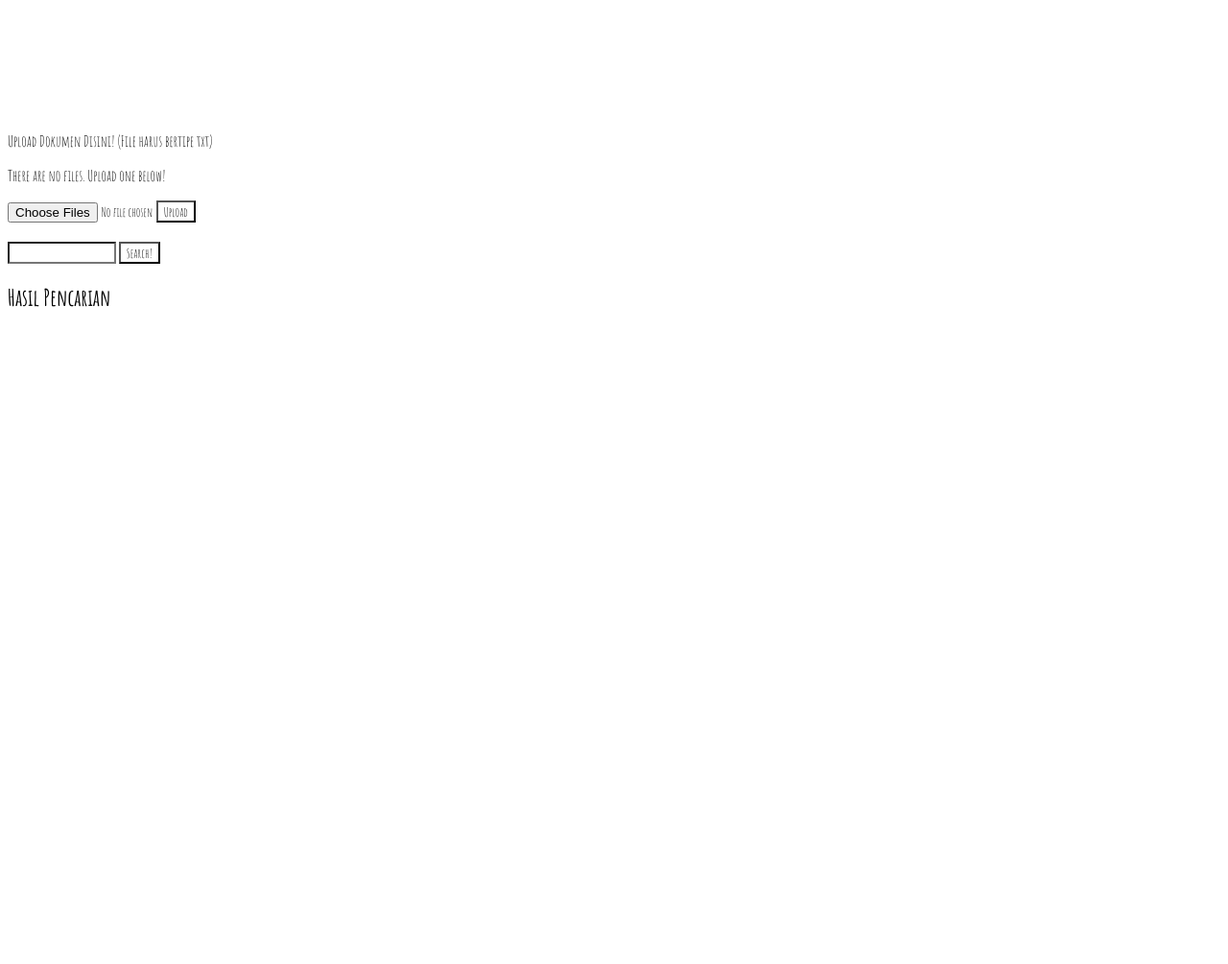
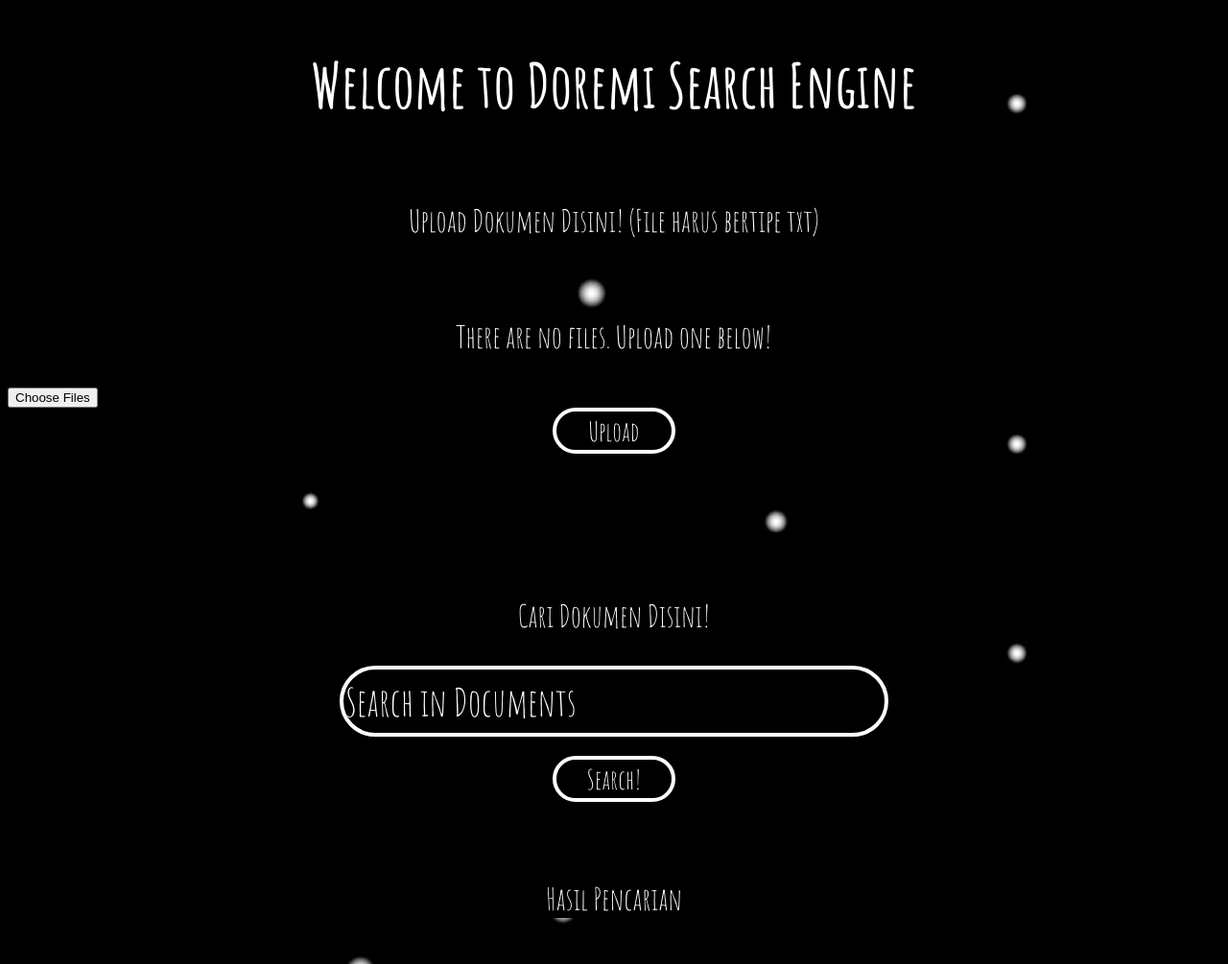
Before and after one commit to andresjerriels/Algeo02-19193, a Flask app: page / in a window 1280 px wide. Shown: the whole page at 96% size. Before the commit the page ends 320 px from the top, so only its background shows below. Run offline with Flask 2, Linux system fonts and the light colour scheme; data that the repository does not hold is empty.

Commit message:
nambah file css buat home v1

```diff
--- a/static/css/home.css
+++ b/static/css/home.css
@@ -1,6 +1,6 @@
 * {
     font-family: "Amatic SC", cursive;
-    background-color: white;
+    background-image: url('amongus-background.jpg');
 }
 
 h1 {
@@ -10,3 +10,50 @@ h1 {
     margin-top: 1.5rem;
     margin-bottom: 2rem;
 }
+
+a, p {
+    font-size: 2rem;
+    text-align: center;
+    margin: 2rem auto;
+    margin-top: 5rem;
+    color: white;
+}
+
+.hasil, .files {
+    margin: 3rem auto;
+}
+
+table, th, td {
+    border: 0.5rem solid white;
+    border-radius: 3rem;
+}
+
+#searchbar {
+    border: 0.25rem solid white;
+    background-color: black;
+    color: white;
+    width: 35rem;
+    height: 4rem;
+    border-radius: 4rem;
+    display: block;
+    margin: 0 auto;
+    font-size: 2.5rem;
+}
+
+.button {
+    width: 8rem;
+    font-size: 1.75rem;
+    height: 3rem;
+    color: white;
+    background-color: #679BF1;
+    border: 0.25rem solid white;
+    border-radius: 3rem;
+    display: block;
+    margin: 0 auto;
+}
+
+.button:hover {
+    background-color: white;
+    color: red;
+    border-color: cyan;
+}
--- a/templates/home.html
+++ b/templates/home.html
@@ -13,7 +13,7 @@
     {% if filenames|length < 1 %}
     <p>There are no files. Upload one below!</p>
     {% else %}
-    <h3>Daftar Dokumen</h3>
+    <p>Daftar Dokumen</p>
     <table>
         <tr>
             <th>File</th>
@@ -36,19 +36,22 @@
 
     <form method=post enctype=multipart/form-data>
         <input type=file name=file multiple accept=".txt">
-        <input type=submit value=Upload>
+        <br>
+        <input type=submit value=Upload class="button">
     </form>
 </div>
 <br>
 <div class="form">
     <form action="/search" method="POST">
-        <input type="text" name="query">
-        <input type="submit" value="Search!">
+        <p>Cari Dokumen Disini!</p>
+        <input type="text" name="query" value="Search in Documents" id="searchbar" required>
+        <br>
+        <input type="submit" value="Search!" class="button">
     </form>
 </div>
 
-<div>
-    <h2>Hasil Pencarian</h2>
+<div class="hasil">
+    <p>Hasil Pencarian</p>
     {% for element in array %}
     <a href="/uploads/{{ element.get('name') }}">{{ element.get('name') }}</a>
     <p>Jumlah kata: {{ element.get('count') }}</p>
```
Also changed, not shown: 2 other files.
